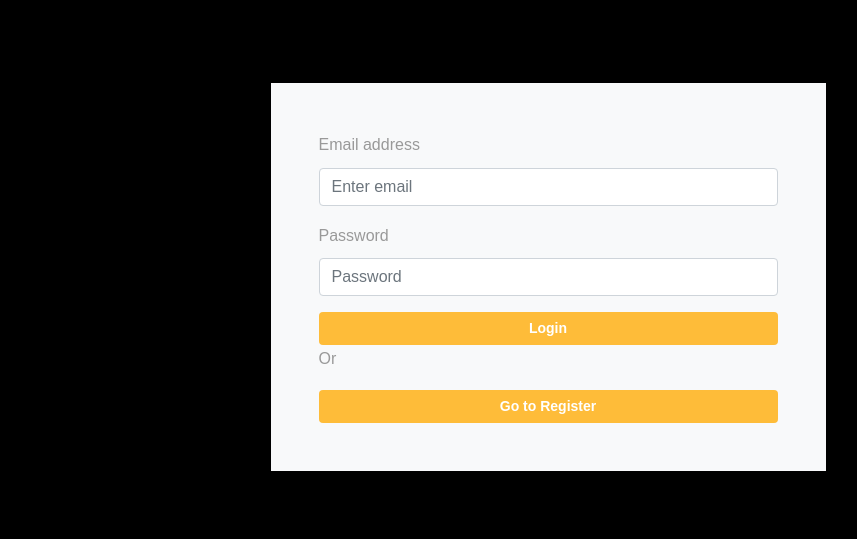
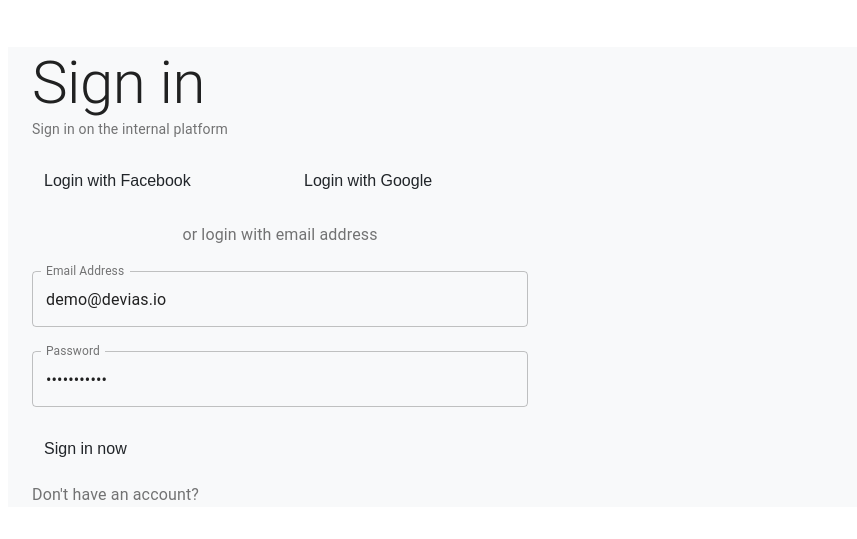
Before and after one commit to BishalRaj/react-profile, a React (Create React App) app: page /react-profile/login in a window 1280 px wide. Shown: the part 123-662 px from the top of the page, without its empty margins (77-934 px from the left). Built offline with nearby package versions, Linux system fonts and the light colour scheme.

Commit message:
refactoring home view

```diff
--- a/package.json
+++ b/package.json
@@ -15,6 +15,7 @@
     "@testing-library/user-event": "^12.1.10",
     "axios": "^0.21.0",
     "bootstrap": "^4.5.3",
+    "formik": "^2.2.5",
     "gh-pages": "^3.1.0",
     "mdbreact": "^4.27.0",
     "node-sass": "^4.14.1",
--- a/src/App.js
+++ b/src/App.js
@@ -4,8 +4,6 @@ import "bootstrap/dist/css/bootstrap.css";
 import Home from "./layouts/home";
 import Auth from "./layouts/auth";
 import Admin from "./layouts/admin";
-// import "./styles/style.css";
-import "./styles/style.scss";
 import { library } from "@fortawesome/fontawesome-svg-core";
 import { fab } from "@fortawesome/free-brands-svg-icons";
 import { far } from "@fortawesome/free-regular-svg-icons";
@@ -16,7 +14,6 @@ class App extends React.Component {
   constructor(props) {
     super(props);
     this.state = {
-      colorTheme: "theme-dark",
       login_status: false,
       user: {},
     };
@@ -32,25 +29,9 @@ class App extends React.Component {
     console.log(data);
   }
 
-  checkStorage = () => {
-    return localStorage.getItem("theme");
-  };
-
-  handleClick = (theme) => {
-    this.setState({
-      colorTheme: theme,
-    });
-
-    localStorage.setItem("theme", theme);
-  };
-
   render() {
     return (
-      <div
-        className={`app ${
-          this.checkStorage() ? this.checkStorage() : "theme-dark"
-        }`}
-      >
+      <>
         <Router>
           <Switch>
             {/* Main Route */}
@@ -83,7 +64,7 @@ class App extends React.Component {
             />
           </Switch>
         </Router>
-      </div>
+      </>
     );
   }
 }
--- /dev/null
+++ b/src/images/Facebook.js
@@ -0,0 +1,12 @@
+import React from 'react';
+import { SvgIcon } from '@material-ui/core';
+
+const Facebook = (props) => {
+  return (
+    <SvgIcon {...props}>
+      <path d="M9.53144612,22.005 L9.53144612,13.0552149 L6.44166667,13.0552149 L6.44166667,9.49875 L9.53144612,9.49875 L9.53144612,6.68484375 C9.53144612,5.19972656 9.95946769,4.04680661 10.8155103,3.22608401 C11.6715529,2.4053613 12.808485,1.995 14.2263057,1.995 C15.3766134,1.995 16.3129099,2.04710915 17.0351961,2.15132812 L17.0351961,5.3169726 L15.1090998,5.3169726 C14.3868137,5.3169726 13.8919142,5.47330073 13.6244006,5.78595698 C13.4103902,6.04650407 13.3033846,6.46337874 13.3033846,7.03658198 L13.3033846,9.49875 L16.71418,9.49875 L16.2326559,13.0552149 L13.3033846,13.0552149 L13.3033846,22.005 L9.53144612,22.005 Z" />
+    </SvgIcon>
+  );
+};
+
+export default Facebook;
--- /dev/null
+++ b/src/images/Google.js
@@ -0,0 +1,12 @@
+import React from 'react';
+import { SvgIcon } from '@material-ui/core';
+
+const Google = (props) => {
+  return (
+    <SvgIcon {...props}>
+      <path d="M21,12.2177419 C21,13.9112905 20.6311475,15.4233869 19.8934426,16.7540323 C19.1557377,18.0846776 18.1168031,19.1249998 16.7766393,19.875 C15.4364756,20.6250002 13.8934424,21 12.147541,21 C10.4999998,21 8.97540984,20.5947579 7.57377049,19.7842742 C6.17213115,18.9737905 5.05942604,17.8790323 4.23565574,16.5 C3.41188543,15.1209677 3,13.6209679 3,12 C3,10.3790321 3.41188543,8.87903226 4.23565574,7.5 C5.05942604,6.12096774 6.17213115,5.02620949 7.57377049,4.21572581 C8.97540984,3.40524212 10.4999998,3 12.147541,3 C14.5327871,3 16.5737705,3.78629051 18.2704918,5.35887097 L15.7991803,7.71774194 C15.0122953,6.96774175 14.0655738,6.52016129 12.9590164,6.375 C11.9262295,6.22983871 10.9057375,6.375 9.89754098,6.81048387 C8.88934445,7.24596774 8.07786904,7.89919355 7.46311475,8.77016129 C6.79918033,9.71370968 6.46721311,10.7903228 6.46721311,12 C6.46721311,13.0403228 6.72540984,13.9899192 7.24180328,14.8487903 C7.75819672,15.7076615 8.4467215,16.3971776 9.30737705,16.9173387 C10.1680326,17.4374998 11.1147541,17.6975806 12.147541,17.6975806 C13.2540984,17.6975806 14.2254096,17.455645 15.0614754,16.9717742 C15.7254098,16.5846772 16.2786885,16.0645161 16.7213115,15.4112903 C17.0409838,14.8790321 17.2499998,14.3467744 17.3483607,13.8145161 L12.147541,13.8145161 L12.147541,10.6935484 L20.852459,10.6935484 C20.9508199,11.2258066 21,11.7338712 21,12.2177419 Z" />
+    </SvgIcon>
+  );
+};
+
+export default Google;
--- a/src/layouts/home.js
+++ b/src/layouts/home.js
@@ -1,4 +1,4 @@
-import React from "react";
+import React, { useState } from "react";
 import NavBar from "../views/NavView/mainNav/navbar";
 import Intro from "../views/mainView/Intro/intro";
 import About from "../views/mainView/About/about";
@@ -9,13 +9,25 @@ import Projects from "../views/mainView/Projects/projects";
 import Contact from "../views/mainView/Contact/contact";
 import Footer from "../views/mainView/Footer/footer";
 import BottomNavBar from "../views/NavView/mainNav/bottomNavbar";
+import "../styles/homeStyle.scss";
 
 function Home(props) {
-  function handleClick(data) {
-    props.handleClick(data);
+  const [theme, settheme] = useState("theme-dark");
+
+  function checkStorage() {
+    return localStorage.getItem("theme");
   }
+
+  function toggleTheme(theme) {
+    settheme({
+      theme,
+    });
+
+    localStorage.setItem("theme", theme);
+  }
+
   return (
-    <>
+    <div className={`app ${checkStorage() ? checkStorage() : theme}`}>
       <NavBar />
       <Intro />
       <About />
@@ -25,8 +37,8 @@ function Home(props) {
       <Projects />
       <Contact />
       <Footer />
-      <BottomNavBar clickMe={handleClick} />
-    </>
+      <BottomNavBar clickMe={toggleTheme} />
+    </div>
   );
 }
 
--- a/src/views/AuthView/login.js
+++ b/src/views/AuthView/login.js
@@ -1,7 +1,12 @@
+import { Box, Container, Grid, TextField, Typography } from "@material-ui/core";
 import Axios from "axios";
+import { Formik } from "formik";
 import React, { useState } from "react";
 import { Button, Col, Form, Row } from "react-bootstrap";
 import Cookies from "universal-cookie";
+import FacebookIcon from "../../images/Facebook";
+import GoogleIcon from "../../images/Google";
+// import GoogleIcon from "../../../images/Google";
 function Login(props) {
   const [email, setEmail] = useState("");
   const [pwd, setPwd] = useState("");
@@ -30,8 +35,8 @@ function Login(props) {
   }
 
   return (
-    <Row className="w-100">
-      <Col lg={6} className="mx-auto bg-light p-5">
+    <Row className="w-100 bg-light p-0 m-0">
+      {/* <Col lg={6} className="mx-auto bg-light p-5">
         <Form>
           <Form.Group controlId="formBasicEmail">
             <Form.Label>Email address</Form.Label>
@@ -68,6 +73,136 @@ function Login(props) {
           </Button>
         </Form>
       </Col>
+     */}
+
+      <Box
+        display="flex"
+        flexDirection="column"
+        height="100%"
+        justifyContent="center"
+      >
+        <Container maxWidth="sm">
+          <Formik
+            initialValues={{
+              email: "demo@devias.io",
+              password: "Password123",
+            }}
+            // validationSchema={Yup.object().shape({
+            //   email: Yup.string()
+            //     .email("Must be a valid email")
+            //     .max(255)
+            //     .required("Email is required"),
+            //   password: Yup.string().max(255).required("Password is required"),
+            // })}
+            // onSubmit={() => {
+            //   navigate("/app/dashboard", { replace: true });
+            // }}
+          >
+            {({
+              errors,
+              handleBlur,
+              handleChange,
+              handleSubmit,
+              isSubmitting,
+              touched,
+              values,
+            }) => (
+              <form onSubmit={handleSubmit}>
+                <Box mb={3}>
+                  <Typography color="textPrimary" variant="h2">
+                    Sign in
+                  </Typography>
+                  <Typography
+                    color="textSecondary"
+                    gutterBottom
+                    variant="body2"
+                  >
+                    Sign in on the internal platform
+                  </Typography>
+                </Box>
+                <Grid container spacing={3}>
+                  <Grid item xs={12} md={6}>
+                    <Button
+                      color="primary"
+                      fullWidth
+                      startIcon={<FacebookIcon />}
+                      onClick={handleSubmit}
+                      size="large"
+                      variant="contained"
+                    >
+                      Login with Facebook
+                    </Button>
+                  </Grid>
+                  <Grid item xs={12} md={6}>
+                    <Button
+                      fullWidth
+                      startIcon={<GoogleIcon />}
+                      onClick={handleSubmit}
+                      size="large"
+                      variant="contained"
+                    >
+                      Login with Google
+                    </Button>
+                  </Grid>
+                </Grid>
+                <Box mt={3} mb={1}>
+                  <Typography
+                    align="center"
+                    color="textSecondary"
+                    variant="body1"
+                  >
+                    or login with email address
+                  </Typography>
+                </Box>
+                <TextField
+                  error={Boolean(touched.email && errors.email)}
+                  fullWidth
+                  helperText={touched.email && errors.email}
+                  label="Email Address"
+                  margin="normal"
+                  name="email"
+                  onBlur={handleBlur}
+                  onChange={handleChange}
+                  type="email"
+                  value={values.email}
+                  variant="outlined"
+                />
+                <TextField
+                  error={Boolean(touched.password && errors.password)}
+                  fullWidth
+                  helperText={touched.password && errors.password}
+                  label="Password"
+                  margin="normal"
+                  name="password"
+                  onBlur={handleBlur}
+                  onChange={handleChange}
+                  type="password"
+                  value={values.password}
+                  variant="outlined"
+                />
+                <Box my={2}>
+                  <Button
+                    color="primary"
+                    disabled={isSubmitting}
+                    fullWidth
+                    size="large"
+                    type="submit"
+                    variant="contained"
+                  >
+                    Sign in now
+                  </Button>
+                </Box>
+                <Typography color="textSecondary" variant="body1">
+                  Don&apos;t have an account?{" "}
+                  {/* <Link component={RouterLink} to="/register" variant="h6">
+                    Sign up
+                  </Link> */}
+                </Typography>
+              </form>
+            )}
+          </Formik>
+        </Container>
+      </Box>
     </Row>
   );
 }
--- a/src/views/NavView/mainNav/navbar.js
+++ b/src/views/NavView/mainNav/navbar.js
@@ -6,11 +6,8 @@ function NavBar() {
     <Container>
       <Navbar
         collapseOnSelect
-        // sticky="top"
         fixed="top"
         expand="lg"
-        // variant="dark"
-        // style={{ padding: "0px" }}
         className="px-4 py-3 mx-5"
       >
         <Navbar.Brand
```
Also changed, not shown: src/views/NavView/adminNav/TopBar.js (added, +67 -0 lines), src/styles/homeStyle.scss (renamed from src/styles/style.scss), 1 other file (tests, documents, lock files or other folders).
